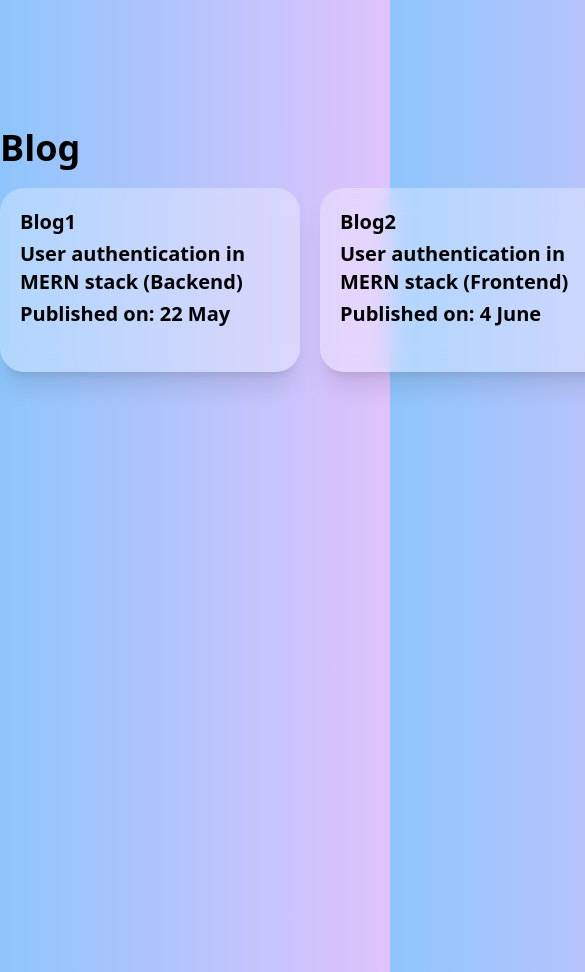
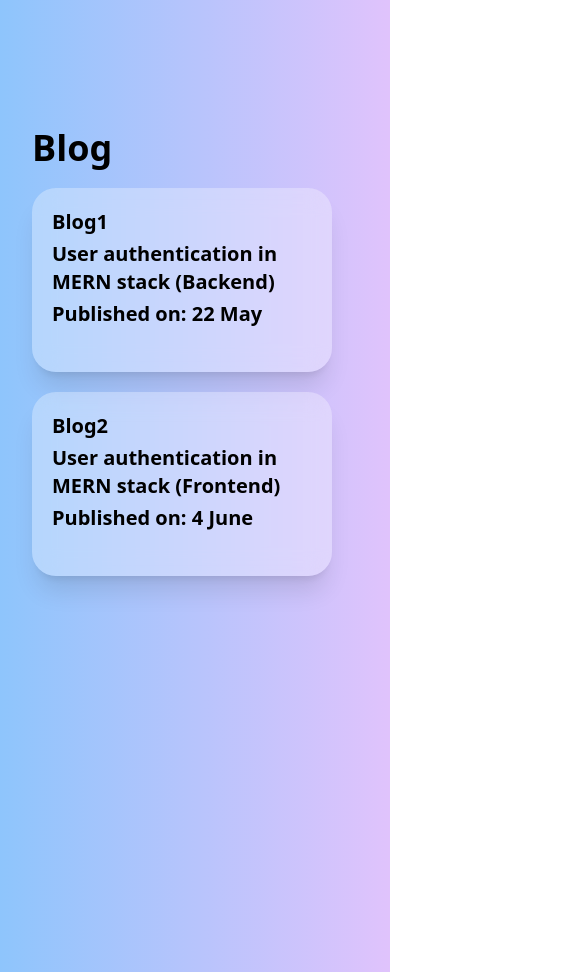
Before and after one commit to benjmhub/Blog-app, a Next.js app: page / in a window 390 px wide. Shown: the part 860-1832 px from the top of the page, 585 px wide, since content can reach past the window. Built offline with nearby package versions, Linux system fonts and the light colour scheme.

Commit message:
style(Posts): changed style

```diff
--- a/app/components/Posts.tsx
+++ b/app/components/Posts.tsx
@@ -9,10 +9,10 @@ export default function Posts() {
 
   return (
     <>
-    <div className='bg-gradient-to-r from-secondary to-primary h-screen'>
-    <section className="mt-6 mx-auto w-[1000px]">
+    <div className='h-screen'>
+    <section className="mt-6 lg:mx-auto md:mx-10 xxsm:mx-8 lg:w-[1000px]">
             <h2 className="text-4xl font-bold dark:text-white/90">Blog</h2>
-            <ul className='flex gap-5 mt-5'>
+            <ul className='flex md:flex-row xxsm:flex-col gap-5 mt-5'>
                 {posts.map((post) => {
                   return(
                     <>
```
